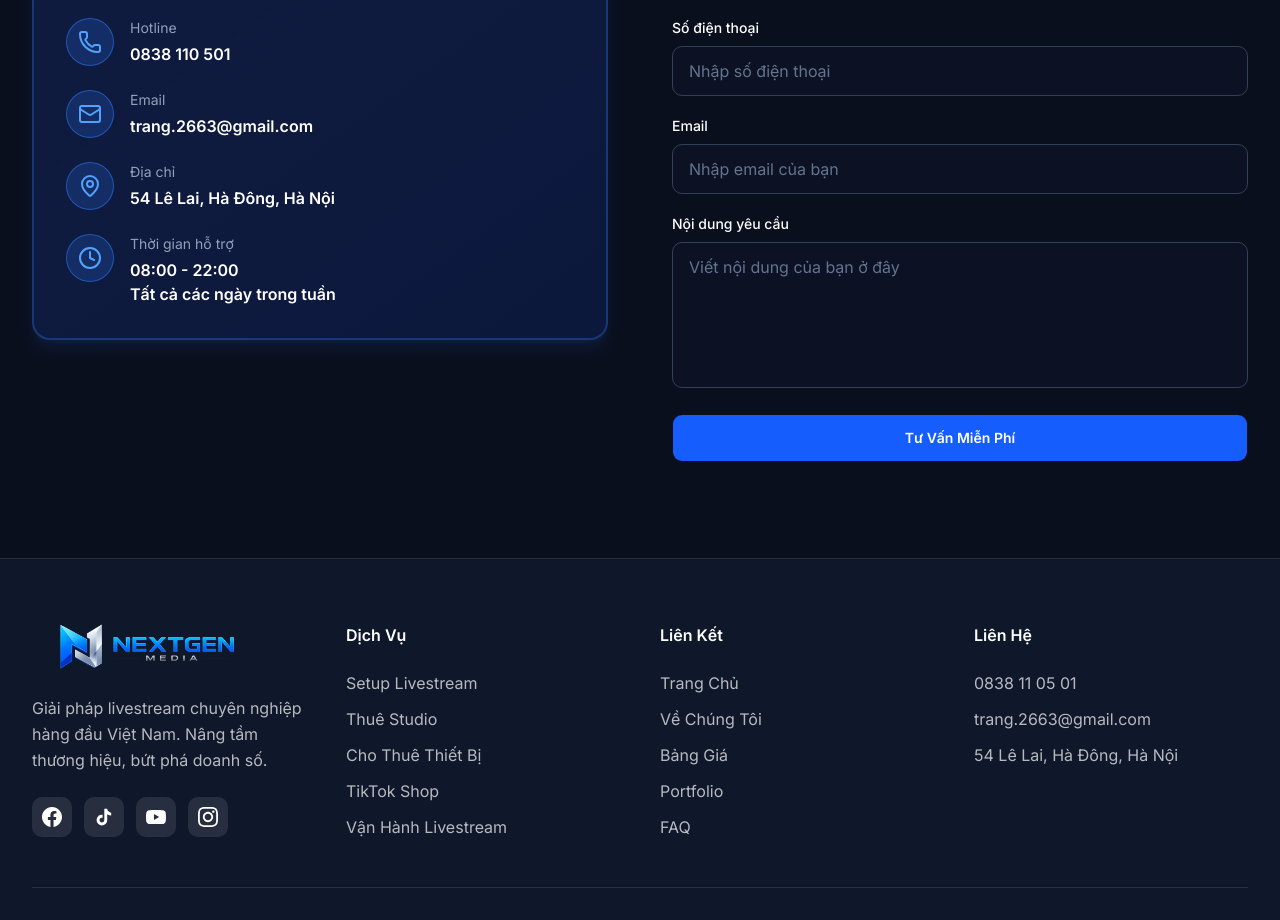
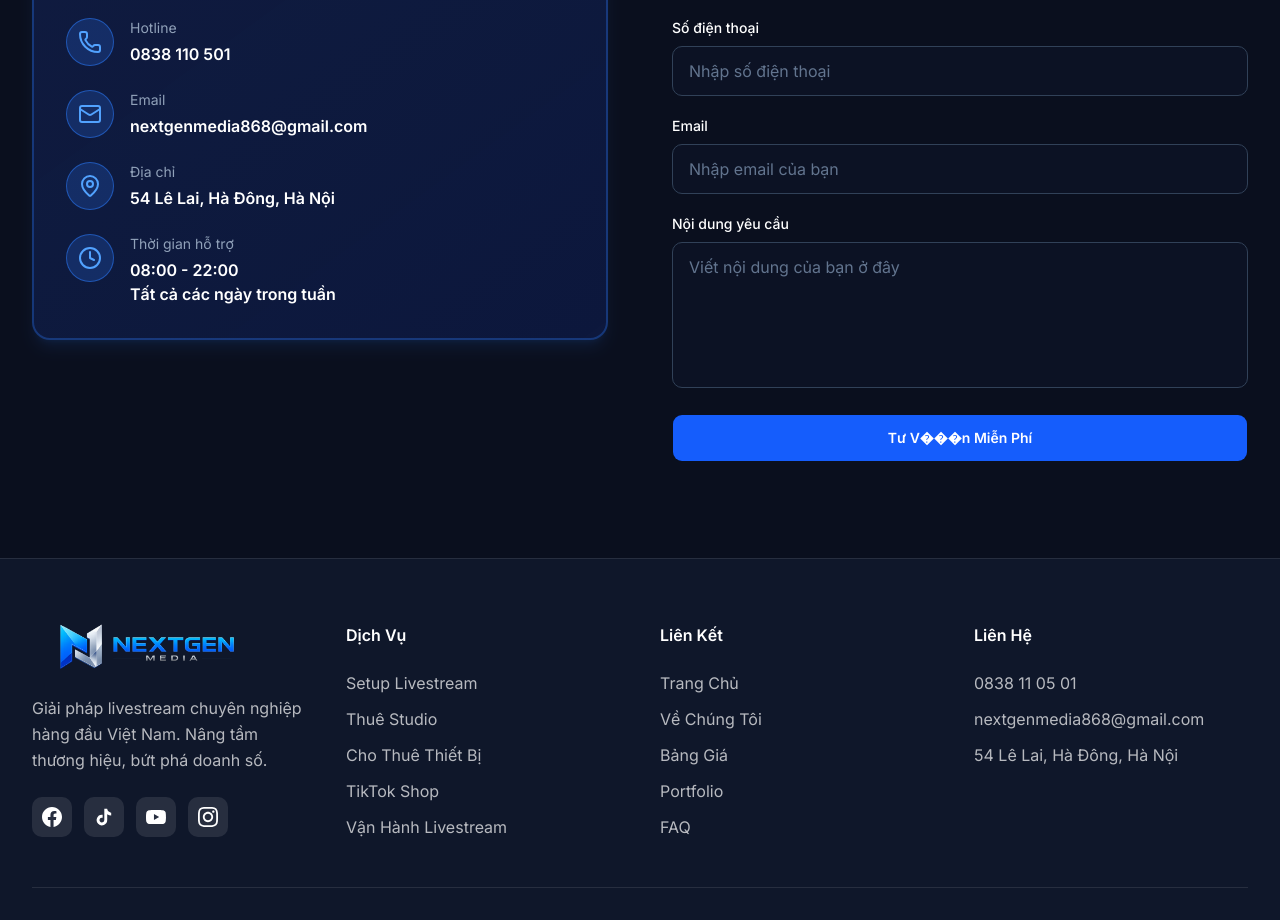
Before and after one commit to NgMihTrag/nextgen-media-web, a Next.js app: page /contact in a window 1280 px wide. Shown: the part 588-1508 px from the top of the page. Built offline with nearby package versions, Linux system fonts and the light colour scheme.

Commit message:
feat: update email address to nextgenmedia868@gmail.com across components
Co-authored-by: Nguyễn Minh Tráng <154603403+NgMihTrag@users.noreply.github.com>

```diff
--- a/components/contact-content.tsx
+++ b/components/contact-content.tsx
@@ -20,7 +20,7 @@ export function ContactContent() {
             {
               icon: Mail,
               title: "Email",
-              content: "trang.2663@gmail.com",
+              content: "nextgenmedia868@gmail.com",
               description: "Gửi email với bất kỳ câu hỏi"
             },
             {
--- a/components/contact-form.tsx
+++ b/components/contact-form.tsx
@@ -67,7 +67,7 @@ export function ContactForm() {
     {
       icon: Mail,
       title: "Email",
-      content: "trang.2663@gmail.com",
+      content: "nextgenmedia868@gmail.com",
     },
     {
       icon: MapPin,
@@ -199,7 +199,7 @@ export function ContactForm() {
                 disabled={loading}
                 className="w-full bg-blue-600 hover:bg-blue-500 text-white py-3 h-12 font-semibold rounded-lg transition-all duration-300 disabled:opacity-50 disabled:cursor-not-allowed group"
               >
-                {loading ? "Đang gửi..." : "Tư Vấn Miễn Phí"}
+                {loading ? "Đang gửi..." : "Tư V���n Miễn Phí"}
               </Button>
             </form>
           </motion.div>
--- a/components/contact-modal.tsx
+++ b/components/contact-modal.tsx
@@ -97,7 +97,7 @@ export function ContactModal() {
                   </p>
                   <div className="space-y-2 text-sm text-slate-600">
                     <p>Hotline: <span className="font-semibold text-slate-900">0838 110 501</span></p>
-                    <p>Email: <span className="font-semibold text-slate-900">trang.2663@gmail.com</span></p>
+                    <p>Email: <span className="font-semibold text-slate-900">nextgenmedia868@gmail.com</span></p>
                   </div>
                 </div>
 
--- a/components/footer.tsx
+++ b/components/footer.tsx
@@ -42,7 +42,7 @@ const footerLinks = {
   ],
   contact: [
     { label: "0838 11 05 01", href: "tel:0838110501" },
-    { label: "trang.2663@gmail.com", href: "mailto:trang.2663@gmail.com" },
+    { label: "nextgenmedia868@gmail.com", href: "mailto:nextgenmedia868@gmail.com" },
     { label: "54 Lê Lai, Hà Đông, Hà Nội", href: "#" },
   ],
 }
```
